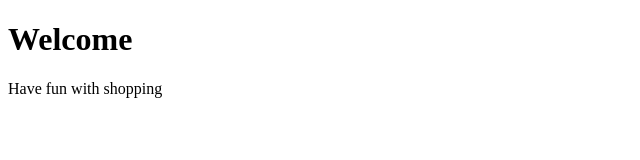
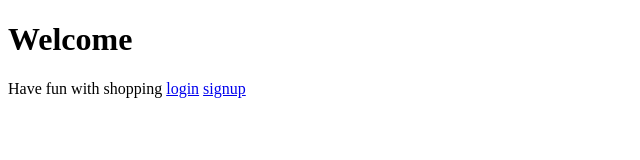
Before and after one commit to skandim1/MVC, a website: page public/template/index.html in a window 1280 px wide. Shown: the whole page, without its empty margins (0-640 px from the left). Drawn offline with Linux system fonts and the light colour scheme; some packages are replaced by stand-ins of ours; files whose address does not match are found by name.

Commit message:
change 7

```diff
--- a/public/template/index.html
+++ b/public/template/index.html
@@ -6,6 +6,8 @@
 	<body ng-app="shopnow">
 		<h1>Welcome</h1>
 			<p>Have fun with shopping
+		<a href="#login">login</a>
+		<a href="#signup">signup</a>
 		<div ng-view></div>
 	</body>
 	<script src="http://ajax.googleapis.com/ajax/libs/angularjs/1.4.8/angular-route.js"></script>
```
